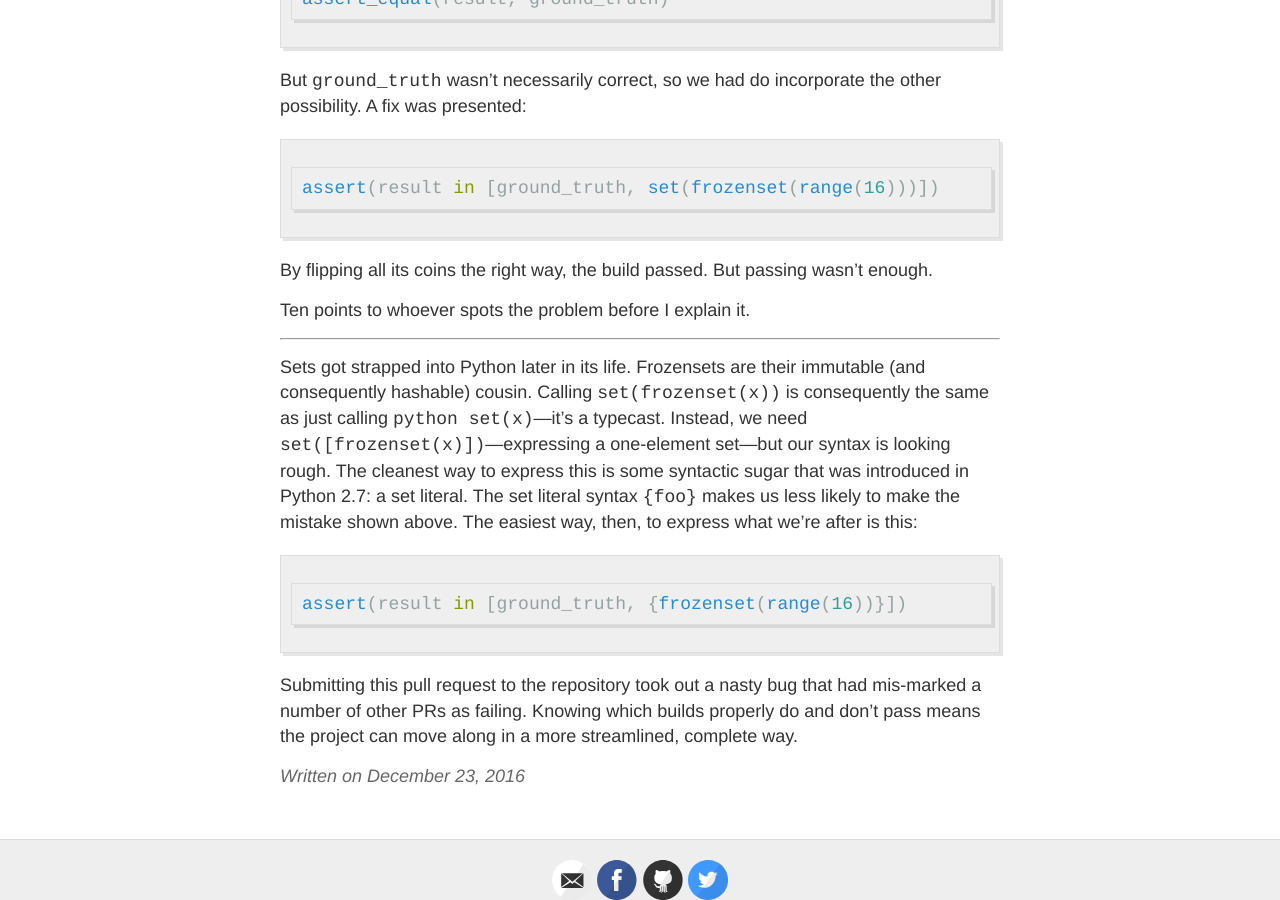
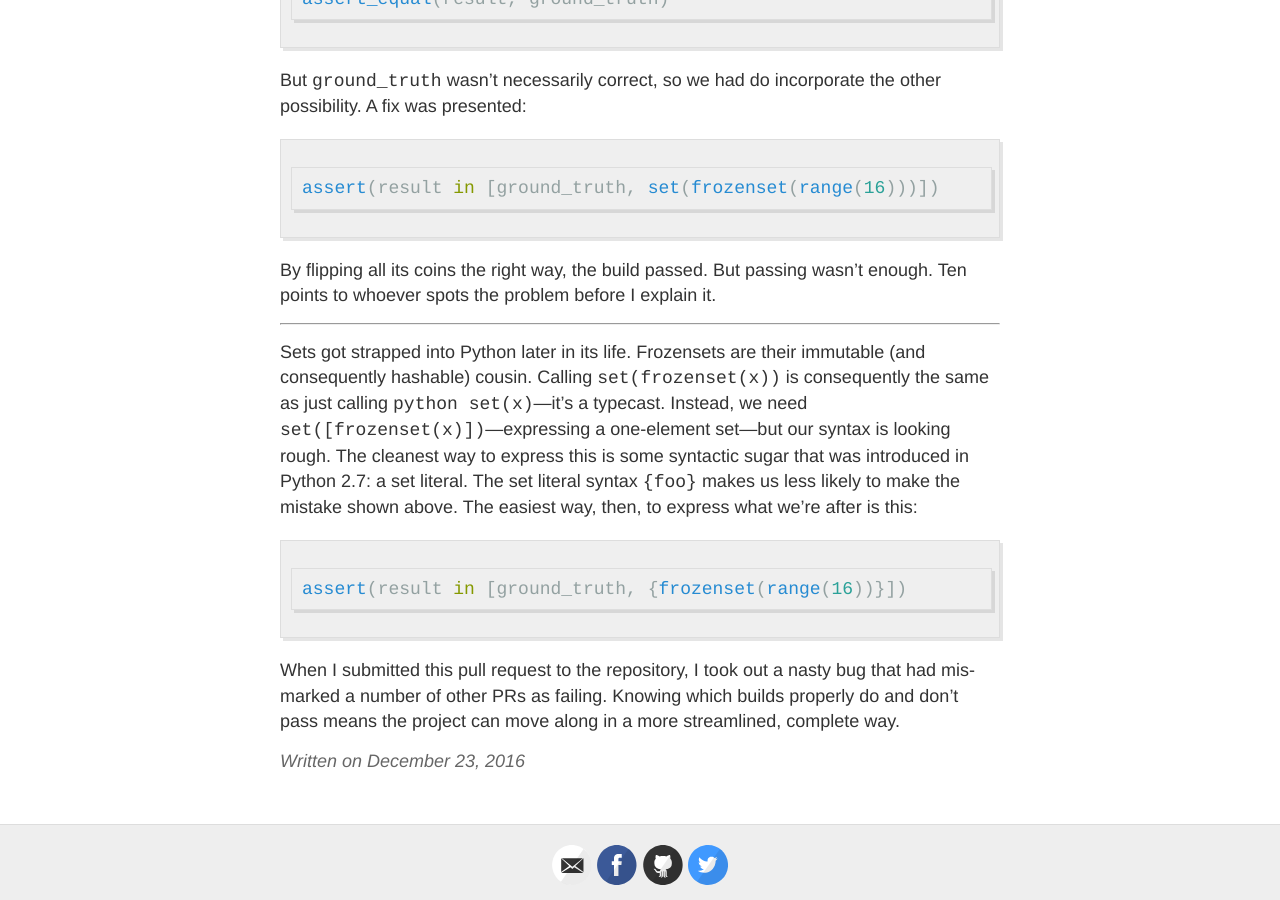
Before and after one commit to aryamccarthy/aryamccarthy.github.io, a Jekyll site: the page built from _posts/2016-12-23-Testing-things.md, in a window 1280 px wide and 900 px high, scrolled down 865 px. Built offline with Jekyll 4.4.1, drawn with Linux system fonts in a browser that asks for light colours.

Commit message:
Update 2016-12-23-Testing-things.md

````diff
--- a/_posts/2016-12-23-Testing-things.md
+++ b/_posts/2016-12-23-Testing-things.md
@@ -25,9 +25,7 @@ But `ground_truth` wasn't necessarily correct, so we had do incorporate the othe
 assert(result in [ground_truth, set(frozenset(range(16)))])
 ```
 
-By flipping all its coins the right way, the build passed. But passing wasn't enough.
-
-Ten points to whoever spots the problem before I explain it.
+By flipping all its coins the right way, the build passed. But passing wasn't enough. Ten points to whoever spots the problem before I explain it.
 
 ---
 
@@ -37,4 +35,4 @@ Sets got strapped into Python later in its life. Frozensets are their immutable
 assert(result in [ground_truth, {frozenset(range(16))}])
 ```
 
-Submitting this pull request to the repository took out a nasty bug that had mis-marked a number of other PRs as failing. Knowing which builds properly do and don't pass means the project can move along in a more streamlined, complete way.
+When I submitted this pull request to the repository, I took out a nasty bug that had mis-marked a number of other PRs as failing. Knowing which builds properly do and don't pass means the project can move along in a more streamlined, complete way.
````
